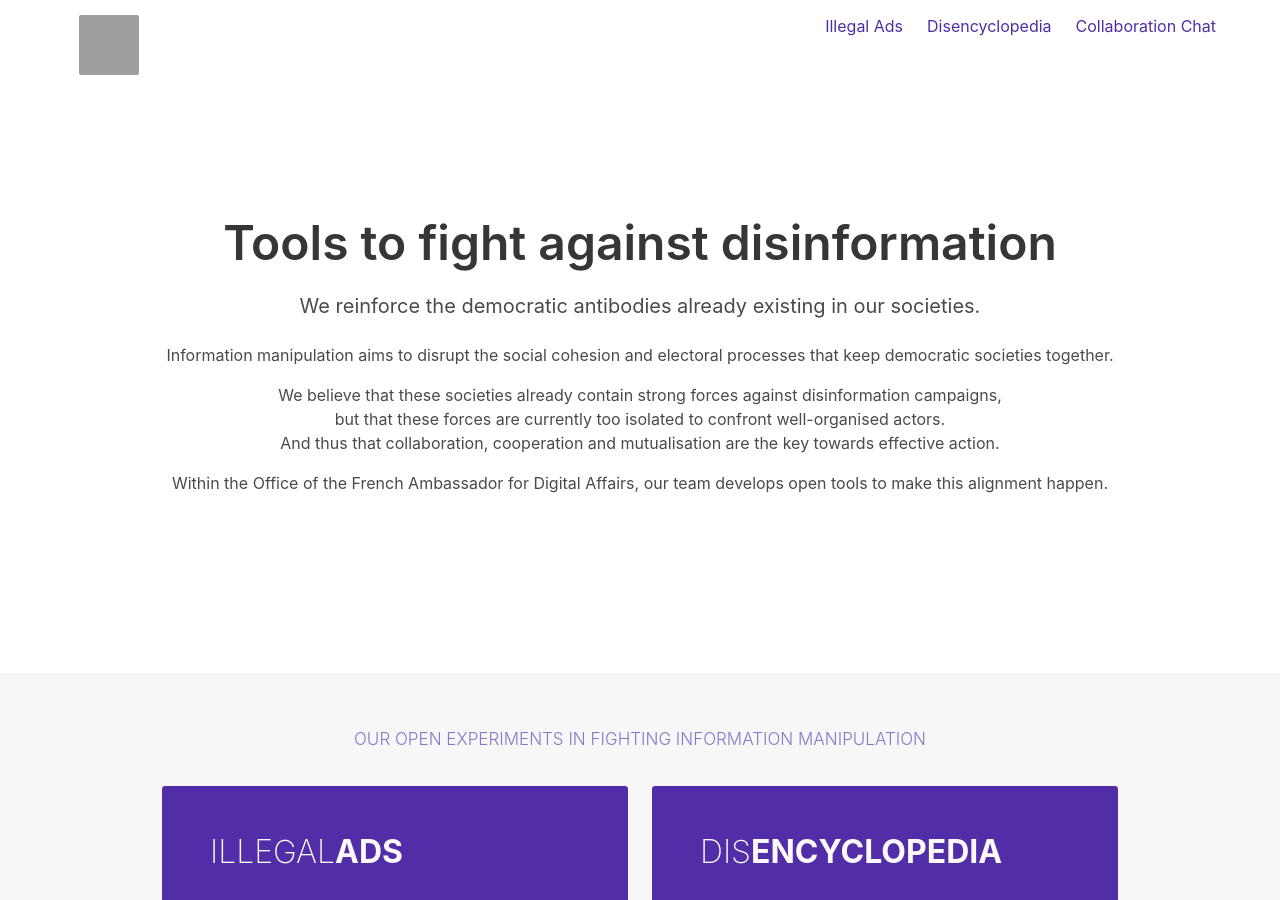
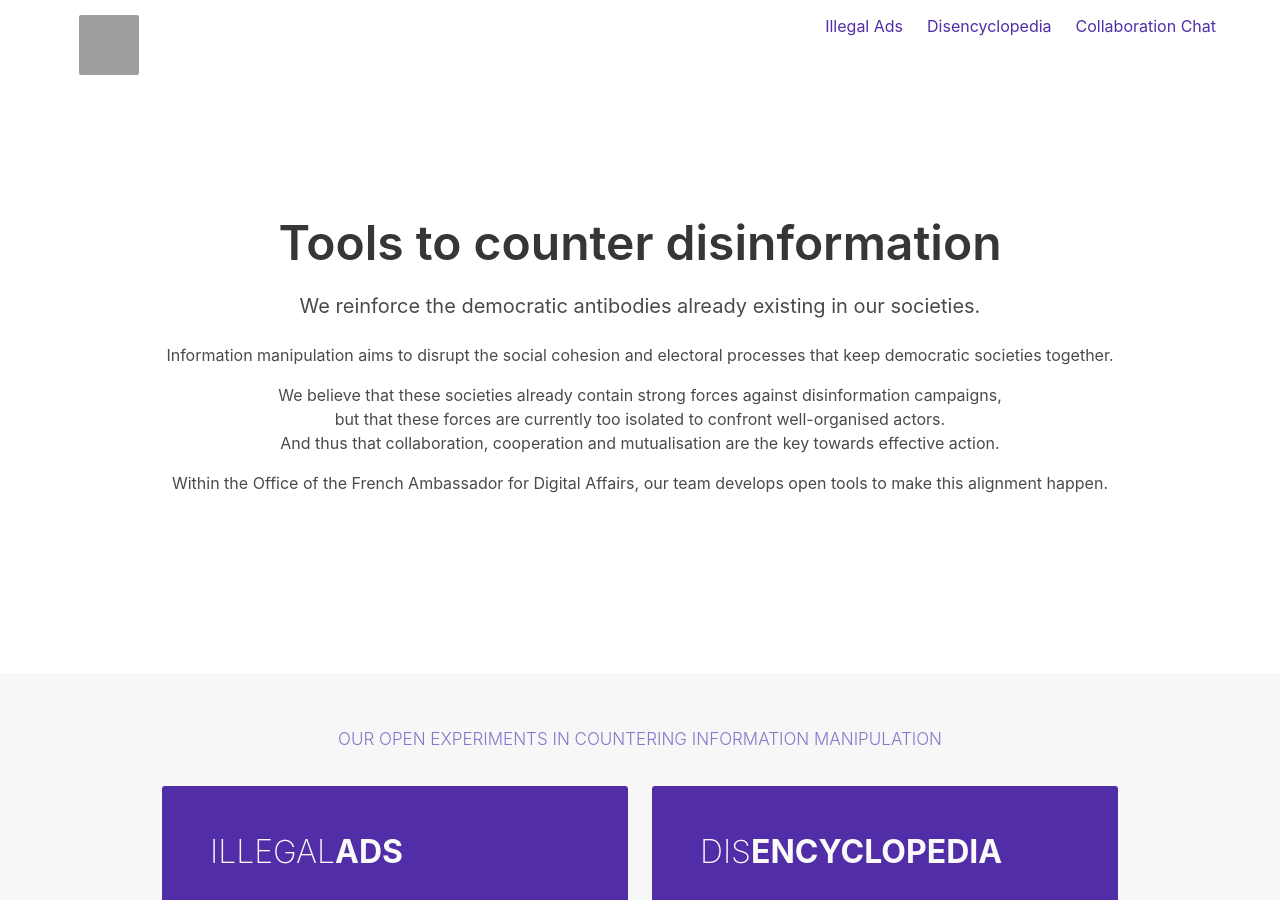
Before and after one commit to ambanum/disinfo.quaidorsay.fr, a Jekyll site: the page built from _pages/index.html, in a window 1280 px wide and 900 px high. Built offline with Jekyll 4.4.1, drawn with Linux system fonts in a browser that asks for light colours; comment, search, counter and statistics services are not loaded; some of the changed text lies outside the part shown; grey boxes are pictures that could not be loaded.

Commit message:
Replace main action verb from Fight to Counter

```diff
--- a/_pages/index.html
+++ b/_pages/index.html
@@ -33,7 +33,7 @@ nav_exclude: true
 				<div class="columns">
 					<div class="column is-10 is-offset-1">
 						<h1 class="title is-spaced">
-							Tools to fight against disinformation
+							Tools to counter disinformation
 						</h1>
 						<h2 class="subtitle">
 							We reinforce the democratic antibodies already existing in our societies.
@@ -57,7 +57,7 @@ nav_exclude: true
 	<section class="section our-work">
 		<div class="container">
 			<h1 class="our-work-title title has-text-centered">
-				Our open experiments in fighting information manipulation
+				Our open experiments in countering information manipulation
 			</h1>
 			<div class="columns">
 				<div class="column is-5 is-offset-1 work-item-column">
@@ -89,7 +89,7 @@ nav_exclude: true
 								Improve your practices and toolset
 							</h4>
 							<p>
-								We document best practices, tools and actors. This resource is open and collaborative, allowing all of those who fight against information manipulation to improve the competence of the entire ecosystem.
+								We document best practices, tools and actors. This resource is open and collaborative, allowing all of those who counter information manipulation to improve the competence of the entire ecosystem.
 							</p>
 						</div>
 						<a href="/encyclopedia" class="button is-white is-medium">
```
